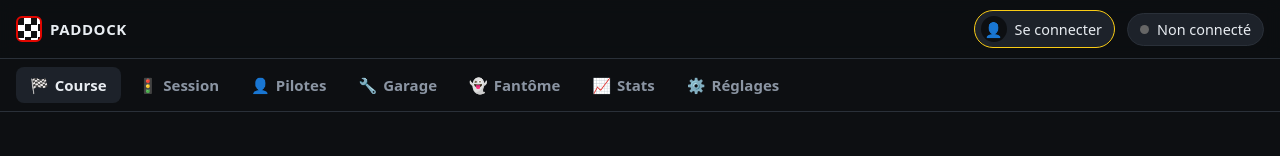
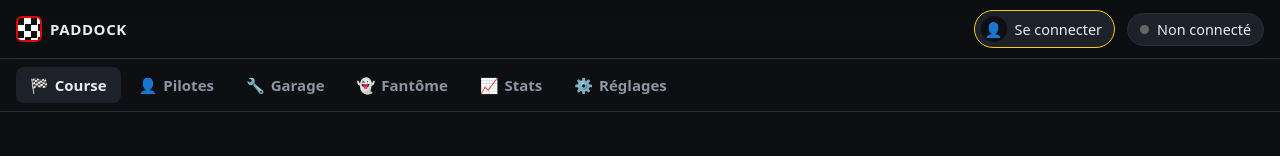
Before and after one commit to lableeyohan91-art/paddock, a website with bundled scripts: page index.html in a window 1280 px wide. Shown: the top 156 px of the page. Built offline with nearby package versions, Linux system fonts and the light colour scheme; files whose address does not match are found by name.

Commit message:
Retrait de l'onglet Session (accessible depuis le menu Course)
Co-Authored-By: Claude Opus 5.5 <noreply@anthropic.com>

```diff
--- a/index.html
+++ b/index.html
@@ -20,7 +20,6 @@
     </header>
     <nav class="tabs" id="tabs">
       <button data-view="race"><i>🏁</i><span>Course</span></button>
-      <button data-view="setup"><i>🚦</i><span>Session</span></button>
       <button data-view="drivers"><i>👤</i><span>Pilotes</span></button>
       <button data-view="garage"><i>🔧</i><span>Garage</span></button>
       <button data-view="ghost"><i>👻</i><span>Fantôme</span></button>
--- a/js/app.js
+++ b/js/app.js
@@ -396,7 +396,7 @@ export const app = {
     if (!VIEWS[view]) view = 'race';
     VIEWS[this.view]?.unmount?.();
     this.view = view;
-    const tab = view === 'driver' ? 'drivers' : view === 'quick' ? 'race' : view; // la fiche pilote dépend de l'onglet Pilotes
+    const tab = view === 'driver' ? 'drivers' : (view === 'quick' || view === 'setup') ? 'race' : view; // la fiche pilote dépend de l'onglet Pilotes
     $$('#tabs button').forEach((b) => b.classList.toggle('active', b.dataset.view === tab));
     window.scrollTo(0, 0);
     const main = $('#main');
--- a/js/views/setup.js
+++ b/js/views/setup.js
@@ -43,6 +43,7 @@ function render() {
   const isRace = s.type === 'race';
   const timeUsed = !isRace || s.mode === 'time';
   root.innerHTML = `
+  <div class="row" style="margin-bottom:12px"><button class="btn small ghost" id="sBack">← Course</button></div>
   <div class="grid grid-2">
     <section class="panel">
       <h2>Type de session</h2>
@@ -171,6 +172,7 @@ function bind() {
   $$('[data-garage]', root).forEach((b) => (b.onclick = () => app.go('garage')));
 
   $('#prepare', root).onclick = () => app.prepareSession();
+  $('#sBack', root).onclick = () => { app.raceMenu = true; app.go('race'); };
   const back = $('#backRace', root);
   if (back) back.onclick = () => app.go('race');
 }
```
